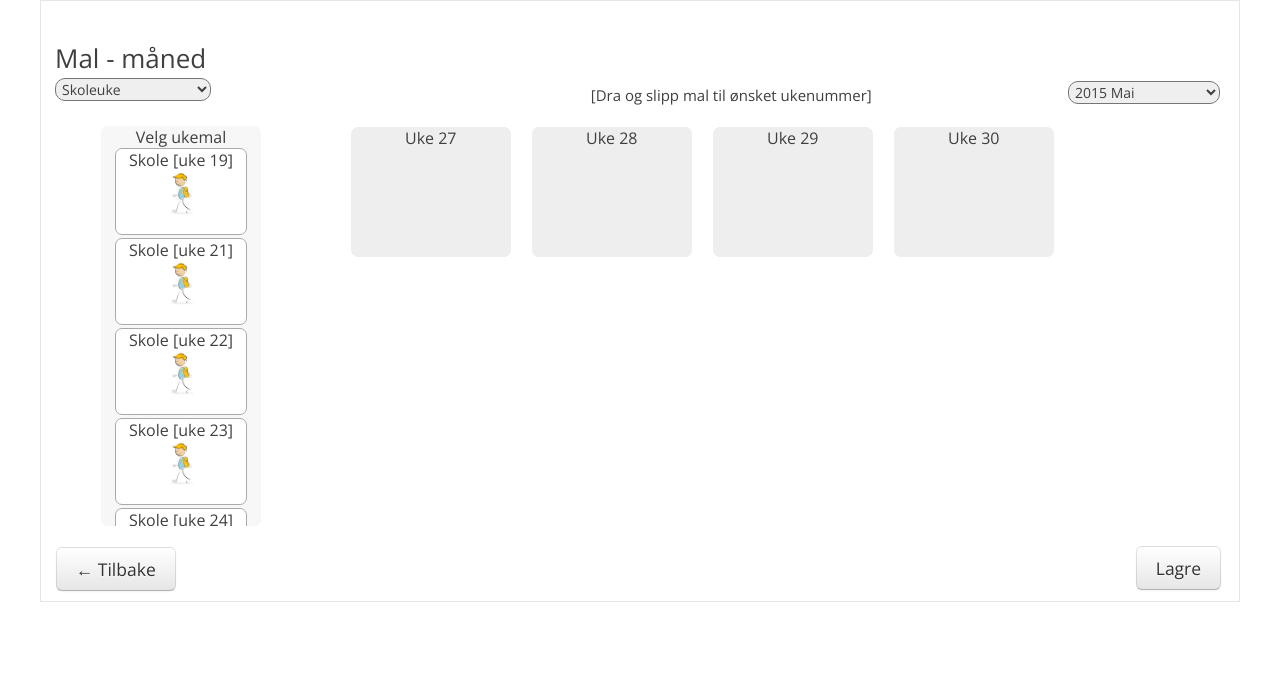
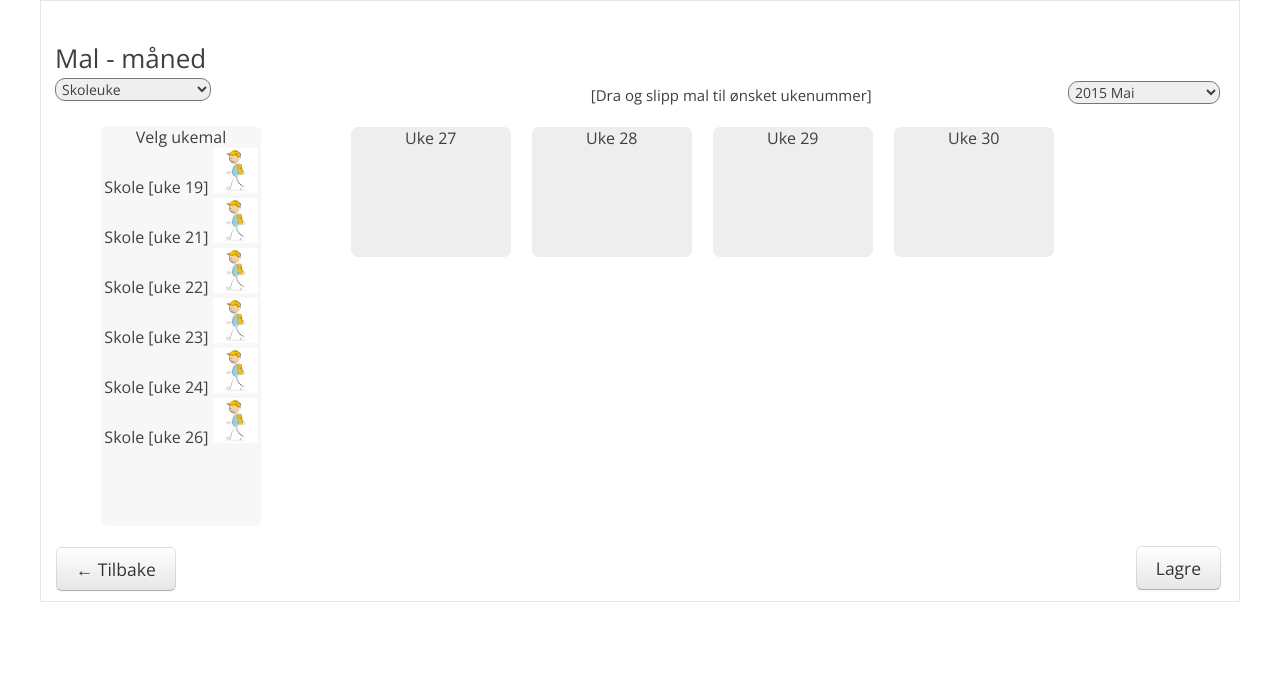
Before and after one commit to kristofferylvenwestgaard/Bachelor_PlaNet, a PHP site: page /mndmal.php in a window 1280 px wide. Shown: the part 70-754 px from the top of the page. Run offline with PHP 8.4, Linux system fonts and the light colour scheme.

Commit message:
Runde former til litt mer skarpe

```diff
--- a/PlaNet_NetApp/mndmal.php
+++ b/PlaNet_NetApp/mndmal.php
@@ -94,22 +94,22 @@
 
 						<div id="ukeMalValg" ondrop="dropUser(this, event)" ondragenter="return false" ondragover="return false">
 							Velg ukemal
-							<div a draggable="true" class="maler" id="3" ondragstart="dragUser(this, event)">Skole [uke 19]</a>
+							<div a draggable="true" class="malerMnd" id="3" ondragstart="dragUser(this, event)">Skole [uke 19]</a>
 								<img src="img/skole.jpg" width="45px" height="45px" alt="admin"/></a>
 							</div>
-							<div a draggable="true" class="maler" id="3" ondragstart="dragUser(this, event)">Skole [uke 21]</a>
+							<div a draggable="true" class="malerMnd" id="3" ondragstart="dragUser(this, event)">Skole [uke 21]</a>
 								<img src="img/skole.jpg" width="45px" height="45px" alt="admin"/></a>
 							</div>
-							<div a draggable="true" class="maler" id="3" ondragstart="dragUser(this, event)">Skole [uke 22]</a>
+							<div a draggable="true" class="malerMnd" id="3" ondragstart="dragUser(this, event)">Skole [uke 22]</a>
 								<img src="img/skole.jpg" width="45px" height="45px" alt="admin"/></a>
 							</div>
-							<div a draggable="true" class="maler" id="3" ondragstart="dragUser(this, event)">Skole [uke 23]</a>
+							<div a draggable="true" class="malerMnd" id="3" ondragstart="dragUser(this, event)">Skole [uke 23]</a>
 								<img src="img/skole.jpg" width="45px" height="45px" alt="admin"/></a>
 							</div>
-							<div a draggable="true" class="maler" id="3" ondragstart="dragUser(this, event)">Skole [uke 24]</a>
+							<div a draggable="true" class="malerMnd" id="3" ondragstart="dragUser(this, event)">Skole [uke 24]</a>
 								<img src="img/skole.jpg" width="45px" height="45px" alt="admin"/></a>
 							</div>
-							<div a draggable="true" class="maler" id="3" ondragstart="dragUser(this, event)">Skole [uke 26]</a>
+							<div a draggable="true" class="malerMnd" id="3" ondragstart="dragUser(this, event)">Skole [uke 26]</a>
 								<img src="img/skole.jpg" width="45px" height="45px" alt="admin"/></a>
 							</div>
 
```
Also changed, not shown: PlaNet_NetApp/maler.php (+4 -4 lines), PlaNet_NetApp/ukemal.php (+4 -4 lines).
